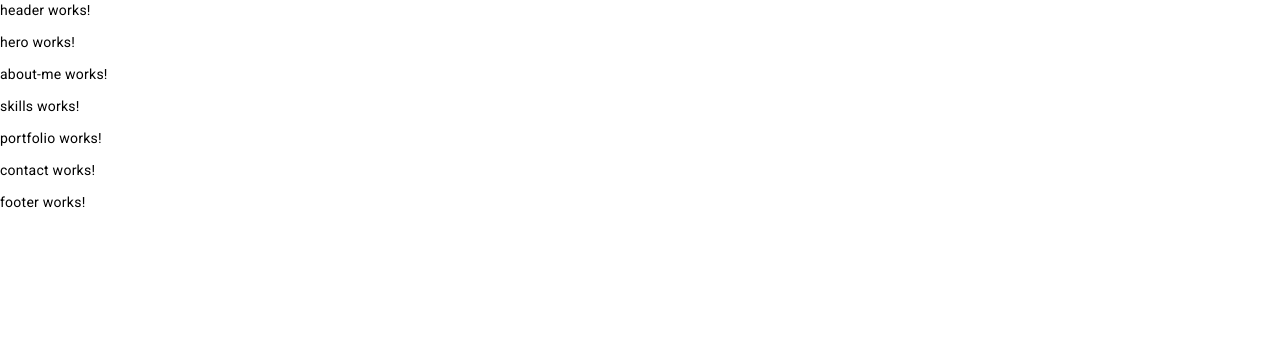
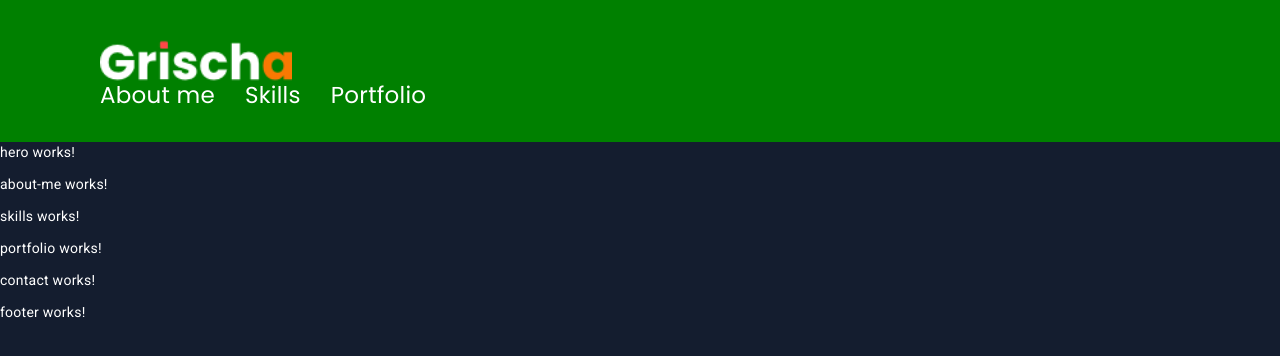
Before and after one commit to GrischaTDev/DA-Portfolio, an Angular app: page / in a window 1280 px wide. Shown: the top 356 px of the page. Built offline with nearby package versions, Linux system fonts and the light colour scheme.

Commit message:
Add font poppins, color variables and start header

```diff
--- a/src/app/header/header.component.html
+++ b/src/app/header/header.component.html
@@ -1 +1,8 @@
-<p>header works!</p>
+<header>
+    <img src="./assets/img/logo.webp" alt="">
+    <nav>
+        <a href="">About me</a>
+        <a href="">Skills</a>
+        <a href="">Portfolio</a>
+    </nav>
+</header>
--- a/src/app/header/header.component.scss
+++ b/src/app/header/header.component.scss
@@ -0,0 +1,22 @@
+@import '../../styles.scss';
+
+header {
+    padding: 37px 100px;
+    font-size: 23px;
+    font-family: 'Poppins', Arial, Helvetica, sans-serif;
+    background-color: green;
+    >img {
+        height: 46px;
+    }
+    >nav {
+        display: flex;
+        gap: 30px;
+        >a {
+            &:hover {
+                transition: 0.35s color;
+                color: $orange;
+                border-bottom: 2px $red;
+            }
+        }
+    }
+}
--- a/src/styles.scss
+++ b/src/styles.scss
@@ -1,4 +1,39 @@
-/* You can add global styles to this file, and also import other style files */
+// Main colors
+$fonts: #fff;
+$background: #141D2F;
+$red: #ff4647;
+$orange: #fa7902;
 
-html, body { height: 100%; }
-body { margin: 0; font-family: Roboto, "Helvetica Neue", sans-serif; }
+html, body {
+    height: 100%;
+}
+
+body {
+    margin: 0;
+    color: $fonts;
+    background-color: $background;
+    font-family: 'Poppins', "Helvetica Neue", sans-serif;
+}
+
+// a tag style
+a {
+    text-decoration: none;
+    color: $fonts;
+}
+
+@mixin flex-box($justify, $align, $flex-d, $gap) {
+    display: flex;
+    flex-direction: $flex-d;
+    justify-content: $justify;
+    align-items: $align;
+    gap: $gap;
+  }
+
+/* poppins-regular - latin */
+@font-face {
+    font-display: swap;
+    font-family: 'Poppins';
+    font-style: normal;
+    font-weight: 400;
+    src: url('./assets/fonts/poppins-regular.woff2') format('woff2');
+  }
```
Also changed, not shown: src/assets/fonts/poppins-regular.woff2 (added), src/assets/img/logo.webp (added).
